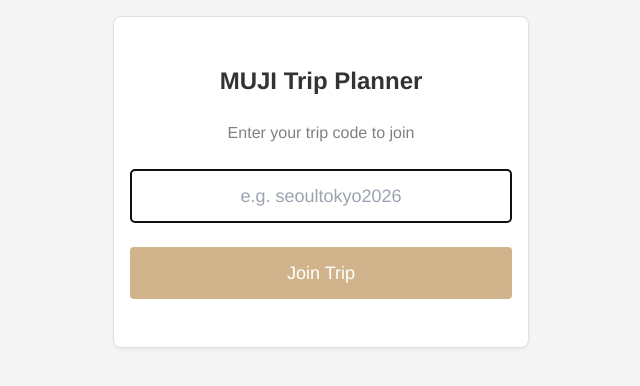
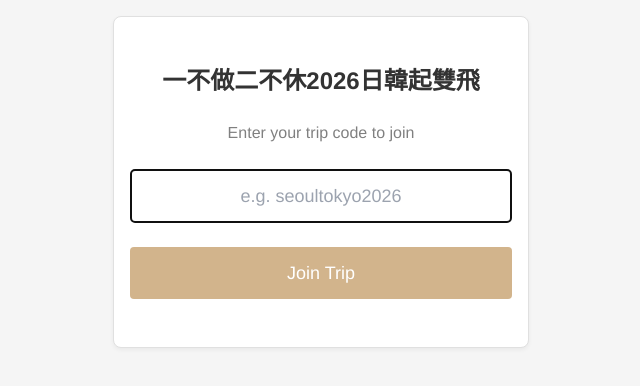
Before and after one commit to nickelchan/trip-app, a plain HTML site: page index.html in a window 1280 px wide. Shown: the whole page, without its empty margins (319-959 px from the left). Drawn offline with nearby package versions, Linux system fonts and the light colour scheme; some packages are replaced by stand-ins of ours.

Commit message:
Update index.html

```diff
--- a/index.html
+++ b/index.html
@@ -40,7 +40,7 @@
     <div id="app">
         <!-- Trip Code Input -->
         <div v-if="!tripCode" class="muji-card text-center py-12">
-            <h2 class="text-2xl font-bold mb-6">MUJI Trip Planner</h2>
+            <h2 class="text-2xl font-bold mb-6">一不做二不休2026日韓起雙飛</h2>
             <p class="muji-text mb-6">Enter your trip code to join</p>
             <input v-model="inputTripCode" placeholder="e.g. seoultokyo2026" class="border p-3 mb-6 w-full rounded text-center text-lg" autofocus>
             <button @click="joinTrip" class="muji-button w-full text-lg py-3">Join Trip</button>
```
